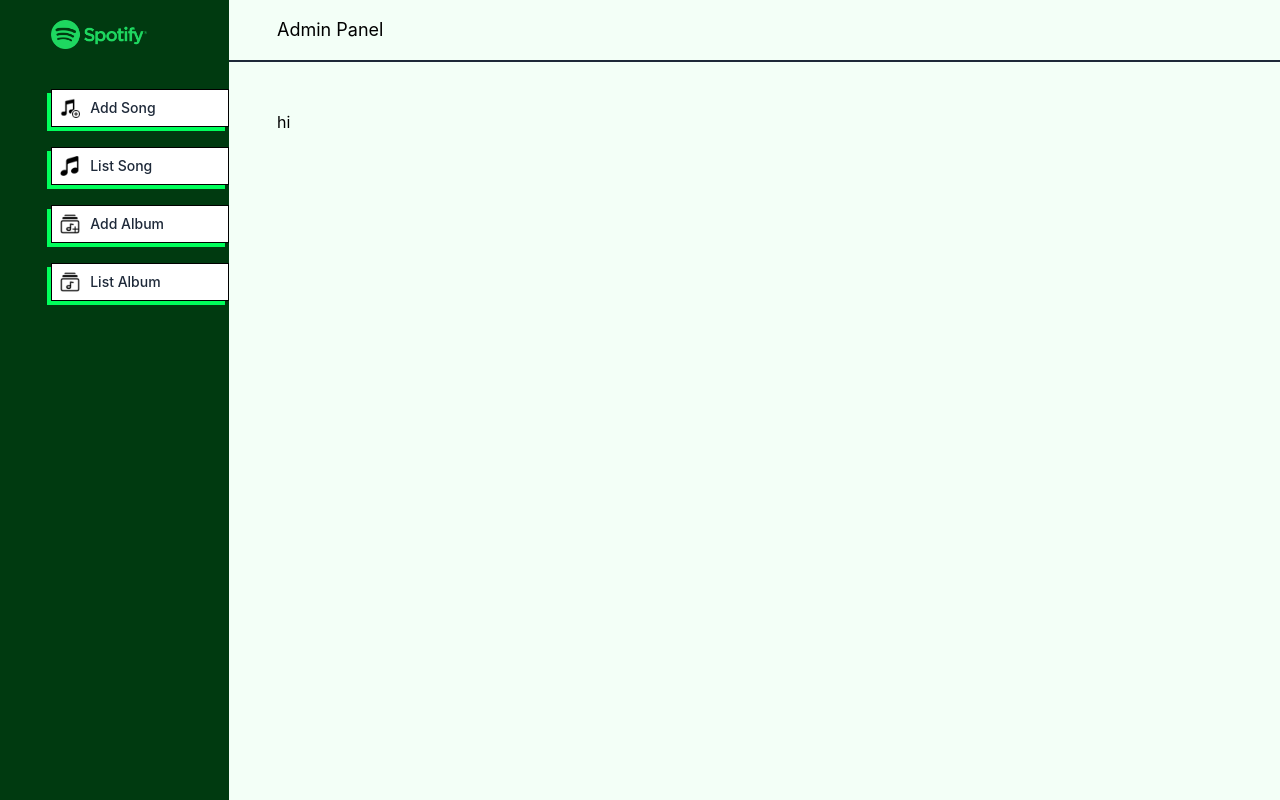
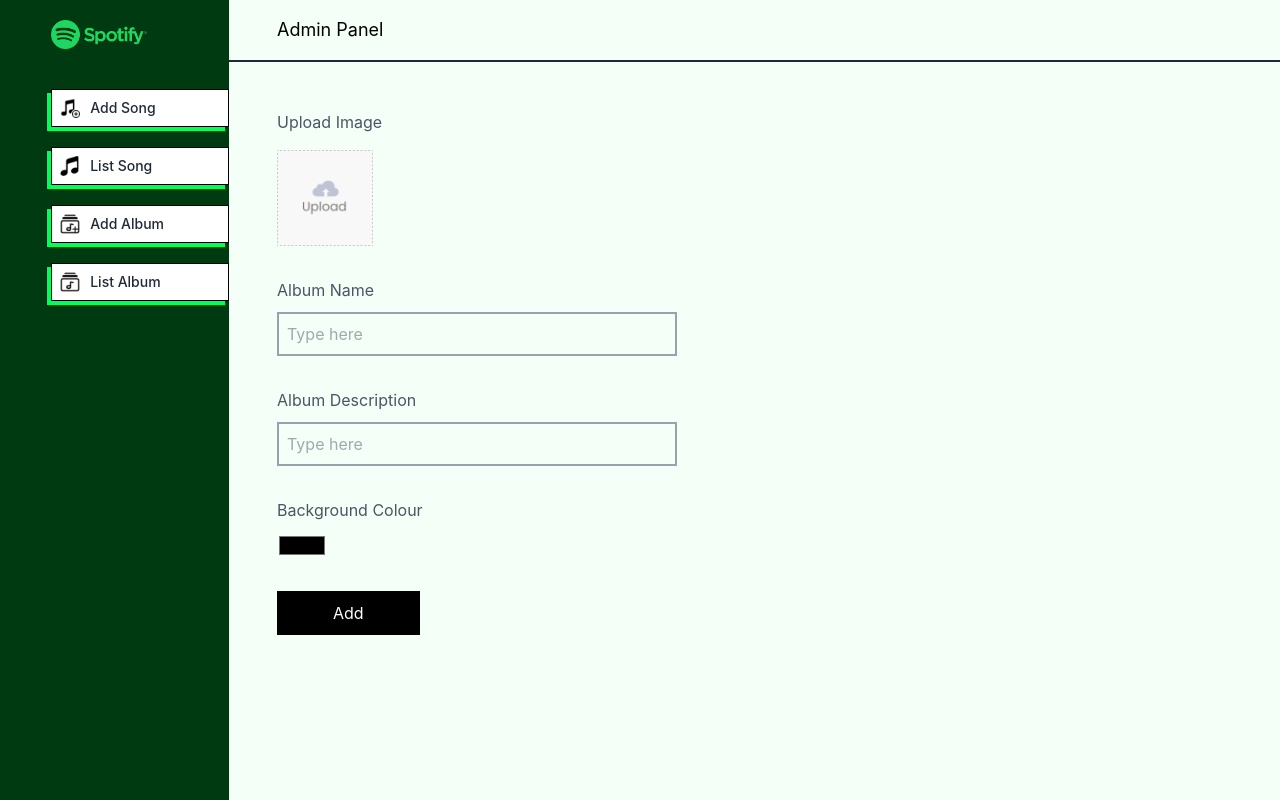
Before and after one commit to omprakash8788/SoundVibe, a React (Vite) app in the folder admin-panel/: page /add-album in a window 1280 px wide. Built offline with nearby package versions, Linux system fonts and the light colour scheme.

Commit message:
[user interface]-Adding user interface for album ui

```diff
--- a/admin-panel/src/pages/AddAlbum.tsx
+++ b/admin-panel/src/pages/AddAlbum.tsx
@@ -1,9 +1,56 @@
+import { assets } from "../assets/assets";
 
 const AddAlbum = () => {
   return (
-  <div>
-    hi
-  </div>
+    <form
+      // onSubmit={onSubmitHandler}
+      className="flex flex-col items-start gap-8 text-gray-600"
+    >
+      <div className="flex gap-8">
+        <div className="flex flex-col gap-4">
+          <p>Upload Image</p>
+          <input type="file" id="image" accept="image/*" hidden />
+          <label htmlFor="image">
+            <img
+              className="w-24 cursor-pointer"
+              src={assets.upload_area}
+              alt="us"
+            />
+          </label>
+        </div>
+      </div>
+      {/*  */}
+      <div className="flex flex-col gap-2.5">
+        <p>Album Name</p>
+        <input
+          className="bg-transparent outline-green-600 border-2 border-gray-400 p-2 w-100"
+          type="text"
+          placeholder="Type here"
+          required
+        />
+      </div>
+
+      <div className="flex flex-col gap-2.5">
+        <p>Album Description</p>
+        <input
+          className="bg-transparent outline-green-600 border-2 border-gray-400 p-2 w-100"
+          type="text"
+          placeholder="Type here"
+          required
+        />
+      </div>
+
+      <div className="flex flex-col gap-2.5">
+        <p>Background Colour</p>
+        <input type="color" />
+      </div>
+      <button
+        type="submit"
+        className="text-base mb-5 bg-black text-white py-2.5 px-14 cursor-pointer"
+      >
+        Add
+      </button>
+    </form>
   );
 };
 
```
